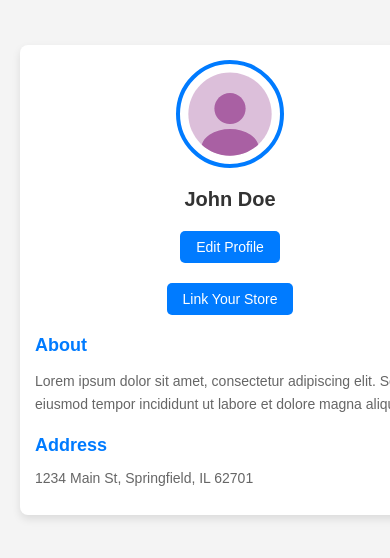
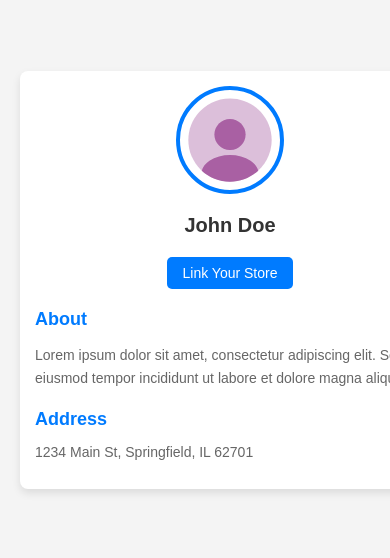
Before and after one commit to AryanAg08/walmart-hackathon, a React (Vite) app in the folder walmart/: page /profile/1 in a window 390 px wide. Shown: the part 142-700 px from the top of the page. Built offline with nearby package versions, Linux system fonts and the light colour scheme.

Commit message:
Trend added and profile upd

```diff
--- a/walmart/src/Pages/Profile/index.jsx
+++ b/walmart/src/Pages/Profile/index.jsx
@@ -1,29 +1,29 @@
+import { useState } from 'react';
 import profileSvg from '../../assets/img/profile.svg';
 import './profile.css';
 export function Profile() {
+  const [name, setName] = useState("John Doe");
+  const [address, setAddress] = useState("1234 Main St, Springfield, IL 62701");
+  const [about, setAbout] = useState("Lorem ipsum dolor sit amet, consectetur adipiscing elit. Sed do eiusmod tempor incididunt ut labore et dolore magna aliqua.");
+
   return (
     <div className="main">
       <div className="img-container">
         <img src={profileSvg} alt="Profile-Pic" />
       </div>
       <div className="name">
-        <h2>John Doe</h2>
+        <h2>{name}</h2>
       </div>
-      <div className="change">
-        <button>Edit Profile</button>
-      </div>
-      <div className='store'>
+      <div className="store">
         <button>Link Your Store</button>
       </div>
       <div className="about">
         <h3>About</h3>
-        <p>
-          Lorem ipsum dolor sit amet, consectetur adipiscing elit. Sed do eiusmod tempor incididunt ut labore et dolore magna aliqua.
-        </p>
+        <p>{about}</p>
       </div>
       <div className="address">
         <h3>Address</h3>
-        <p>1234 Main St, Springfield, IL 62701</p>
+        <p>{address}</p>
       </div>
     </div>
   );
--- a/walmart/src/Pages/Profile/profile.css
+++ b/walmart/src/Pages/Profile/profile.css
@@ -49,13 +49,13 @@ body {
   }
 
   /* Edit Profile and Link Store Buttons */
-  .change, .store {
+  .store {
     display: flex;
     justify-content: center;
     margin-bottom: 20px;
   }
 
-  .change button, .store button {
+  .store button {
     background-color: #007bff;
     border: none;
     color: #ffffff;
@@ -66,7 +66,7 @@ body {
     transition: background-color 0.3s;
   }
 
-  .change button:hover, .store button:hover {
+  .store button:hover {
     background-color: #0056b3;
   }
 
@@ -114,7 +114,7 @@ body {
       font-size: 20px;
     }
 
-    .change button, .store button {
+    .store button {
       font-size: 14px;
       padding: 8px 16px;
     }
```
Also changed, not shown: walmart/src/Pages/Trends/index.jsx (added, +8 -0 lines), walmart/src/Pages/Trends/trends.css (added).
